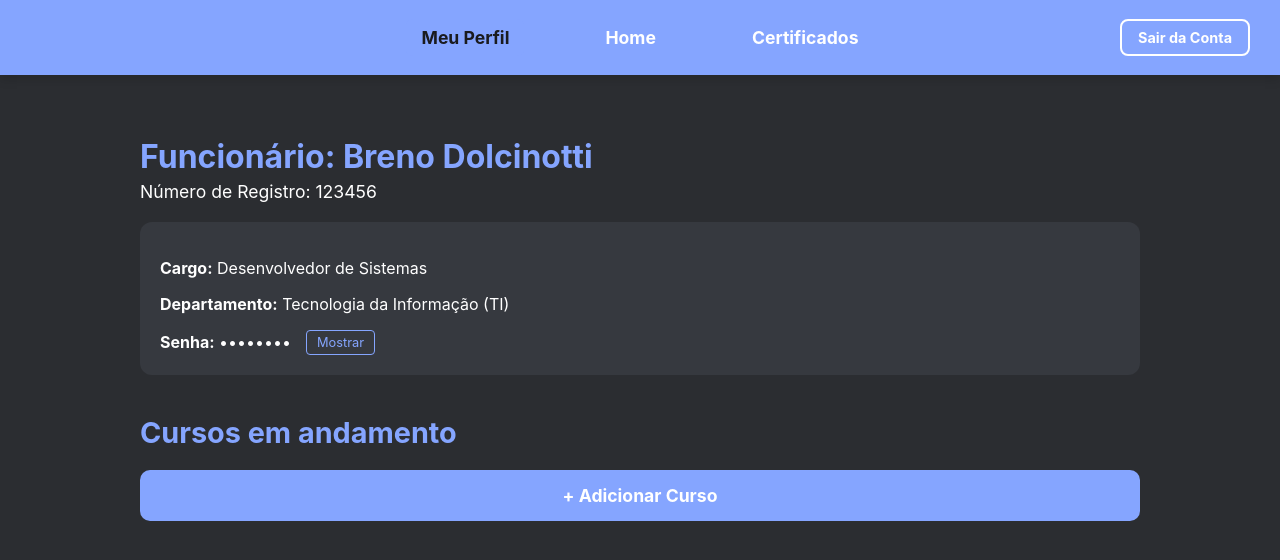
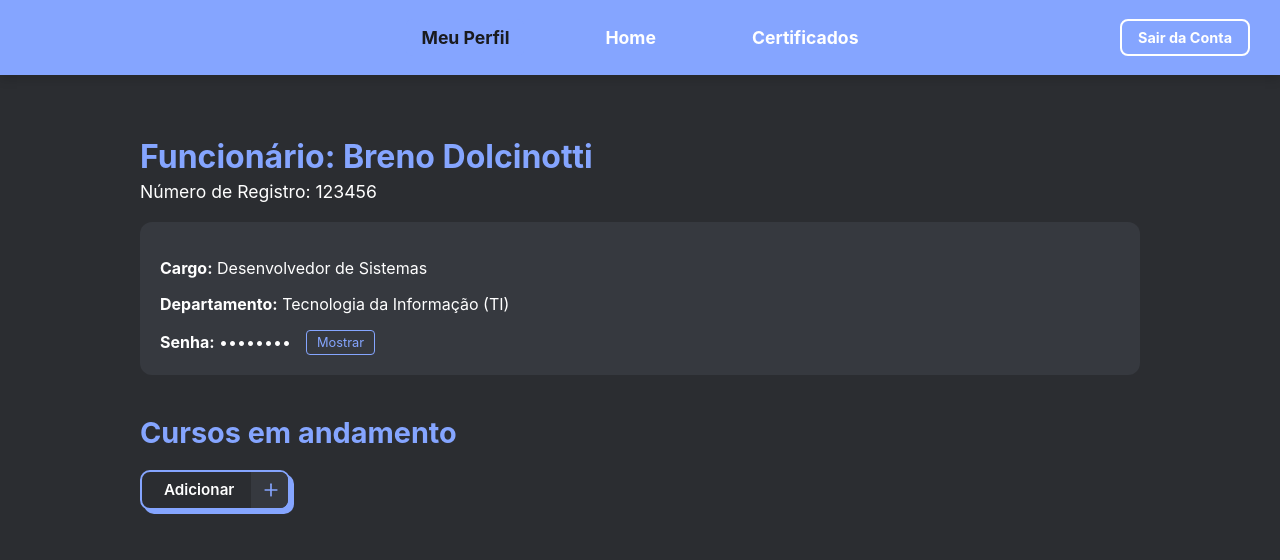
Before and after one commit to joaoVictor-Soares/projetoIntegrador-3Semestre, a React (Create React App) app in the folder web/: page /funcionario in a window 1280 px wide. Shown: the top 560 px of the page. Built offline with nearby package versions, Linux system fonts and the light colour scheme.

Commit message:
Estilização do botão

```diff
--- a/web/src/pages/Funcionario.js
+++ b/web/src/pages/Funcionario.js
@@ -63,10 +63,27 @@ function Funcionario({ setProgresso }) {
         <div className="form-adicionar-curso">
           <button
             className="btn-abrir-adicionar"
-            // Ao clicar, inverte o estado: se está fechado, abre. Se está aberto, fecha.
+            type="button"
             onClick={() => setMostrarFormulario(!mostrarFormulario)}
           >
-            + Adicionar Curso
+            <span className="button__text">Adicionar</span>
+            <span className="button__icon">
+              <svg
+                className="svg"
+                fill="none"
+                height="24"
+                stroke="currentColor"
+                strokeLinecap="round"
+                strokeLinejoin="round"
+                strokeWidth="2"
+                viewBox="0 0 24 24"
+                width="24"
+                xmlns="http://www.w3.org/2000/svg"
+              >
+                <line x1="12" x2="12" y1="5" y2="19"></line>
+                <line x1="5" x2="19" y1="12" y2="12"></line>
+              </svg>
+            </span>
           </button>
 
           {/* O campo de input e o botão OK só aparecem se 'mostrarFormulario' for true */}
--- a/web/src/styles/Funcionario.css
+++ b/web/src/styles/Funcionario.css
@@ -363,3 +363,73 @@
   text-transform: uppercase;
   margin-top: 10px;
 }
+
+/* --- NOVO BOTÃO ADICIONAR CURSO COM ANIMAÇÃO --- */
+
+.btn-abrir-adicionar {
+  /* Cores adaptadas para o seu tema escuro */
+  --font-color: #ffffff;
+  --bg-color-sub: #36393f;
+  --bg-color: #2b2d31;
+  --main-color: #85a5ff;
+
+  position: relative;
+  width: 150px;
+  height: 40px;
+  cursor: pointer;
+  display: flex;
+  align-items: center;
+  border: 2px solid var(--main-color);
+  box-shadow: 4px 4px var(--main-color);
+  background-color: var(--bg-color);
+  border-radius: 10px;
+  overflow: hidden;
+  padding: 0; /* Remove paddings padrão do botão */
+}
+
+.btn-abrir-adicionar,
+.btn-abrir-adicionar .button__icon,
+.btn-abrir-adicionar .button__text {
+  transition: all 0.3s;
+}
+
+.btn-abrir-adicionar .button__text {
+  transform: translateX(22px);
+  color: var(--font-color);
+  font-weight: 600;
+  font-size: 0.95rem;
+}
+
+.btn-abrir-adicionar .button__icon {
+  position: absolute;
+  transform: translateX(109px);
+  height: 100%;
+  width: 39px;
+  background-color: var(--bg-color-sub);
+  display: flex;
+  align-items: center;
+  justify-content: center;
+}
+
+.btn-abrir-adicionar .svg {
+  width: 20px;
+  stroke: var(--main-color);
+}
+
+.btn-abrir-adicionar:hover {
+  background: var(--bg-color);
+}
+
+.btn-abrir-adicionar:hover .button__text {
+  color: transparent;
+}
+
+.btn-abrir-adicionar:hover .button__icon {
+  width: 146px; /* Ajustado para encaixar perfeitamente sem sobrepor a borda */
+  transform: translateX(0);
+}
+
+.btn-abrir-adicionar:active {
+  transform: translate(3px, 3px);
+  box-shadow: 0px 0px var(--main-color);
+}
```
